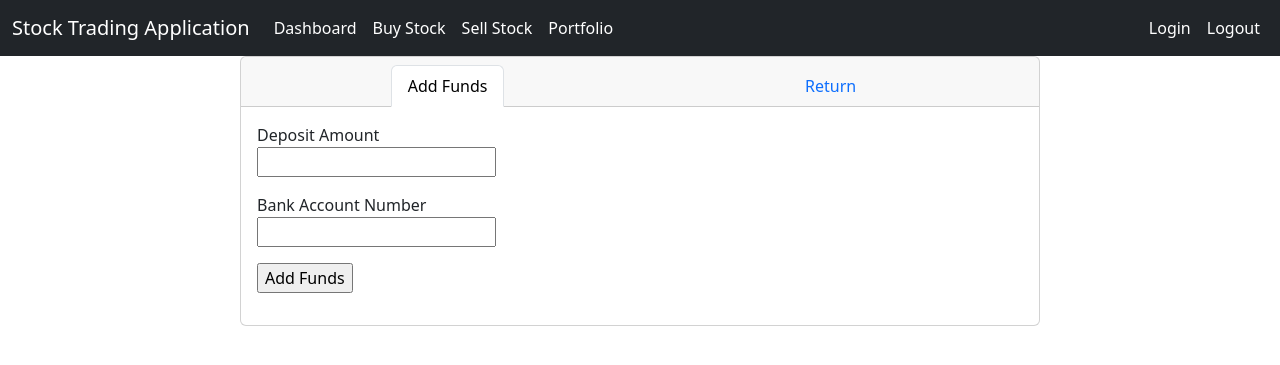
After one commit to andrtbo/401StockApplication, a Flask app: page /add_funds in a window 1280 px wide. The commit adds this page. Shown: the top 365 px of the page. Run offline with Flask 3, Linux system fonts and the light colour scheme.

Commit message:
Created add funds page,
Updated Portfolio page to include add/withdrawl funds buttons

```diff
--- a/app.py
+++ b/app.py
@@ -67,6 +67,12 @@ class StockForm(FlaskForm): #Form to add the stock to DB
 class SearchForm(FlaskForm):
     search = StringField('Search', validators=[DataRequired()])
     submit = SubmitField('Search')
+
+class AddFundsForm(FlaskForm): #Form to add funds to account
+    deposit_amount = IntegerField('Deposit Amount', validators=[DataRequired()])
+    bank_number = IntegerField('Bank Account Number', validators=[DataRequired()])
+    submit = SubmitField('Add Funds')
+
 
 # Variables
 logged_in = True # Used to check if user is logged in. Change to "True" to access pages without logging in
@@ -200,3 +206,10 @@ def create_stock():
     new_stock = Stock(stock_ticker = form.stock_ticker.data, company_name = form.company_name.data, market_price = form.market_price.data, volume_owned = form.volume_owned.data, market_volume = form.market_volume.data)
 
     return render_template('create_stock.html', form=form)
+
+@app.route("/add_funds", methods=["GET", "POST"])
+def add_funds():
+
+    form = AddFundsForm()
+
+    return render_template('add_funds.html', form=form)
--- /dev/null
+++ b/templates/add_funds.html
@@ -0,0 +1,61 @@
+{% extends './base.html' %}
+
+{% block title%}Add Funds{% endblock %}
+
+{% block content%}
+<!-- Login / Create Account card -->
+<div class="card mx-auto" style="width: 50rem;">
+    <!-- Card nav tabs-->
+    <div class="card-header">
+
+    <!-- List group for flashed messages -->
+    <ul class="list-group list-group-flush">
+        {% with messages = get_flashed_messages() %}
+        {% if messages %}
+            {% for message in messages %}
+            <li class="list-group-item" style="color: green;">{{ message }}</li>
+            {% endfor %}
+        {% endif %}
+        {% endwith %}
+    </ul>
+
+    <ul class="nav nav-tabs card-header-tabs w-100 justify-content-around">
+        <li class="nav-item">
+            <a class="nav-link active" href="{{ url_for('add_funds') }}">Add Funds</a>
+        </li>
+        <li class="nav-item">
+            <!-- class = "active" determines which nav tab is selected for the page -->
+            <a class="nav-link" href="{{ url_for('dashboard') }}">Return</a>
+        </li>
+    </ul>
+    </div>
+    <!-- Card content -->
+    <div class="card-body">
+    <form method="POST" action="">
+        {{ form.hidden_tag() }}
+        <!-- Deposit Amount field for form -->
+        <p>
+            {{ form.deposit_amount.label }}<br>
+            {{ form.deposit_amount() }}<br>
+
+            {% for error in form.deposit_amount.errors %}
+            <span style="color: red;">[{{ error }}]</span><br>
+            {% endfor %}
+        </p>
+        <!-- Bank Account Number field for form -->
+        <p>
+            {{ form.bank_number.label }}<br>
+            {{ form.bank_number() }}<br>
+
+            {% for error in form.bank_number.errors %}
+            <span style="color: red;">[{{ error }}]</span><br>
+            {% endfor %}
+        </p>
+        <!-- Submit button -->
+        <p>{{ form.submit() }}</p>
+    </form>
+    </div>
+</div>
+{% endblock %}
+
+{% block footer%}{% endblock %}
--- a/templates/portfolio.html
+++ b/templates/portfolio.html
@@ -5,7 +5,7 @@
 {% block content%}
     <ul class="nav nav-tabs card-header-tabs w-100">
         <li class="nav-item">
-            <a class="nav-link" href="#">Add Funds</a>
+            <a class="nav-link" href="{{ url_for('add_funds') }}">Add Funds</a>
         </li>
         <li class="nav-item">
             <a class="nav-link" href="#">Withdraw Funds</a>
```
